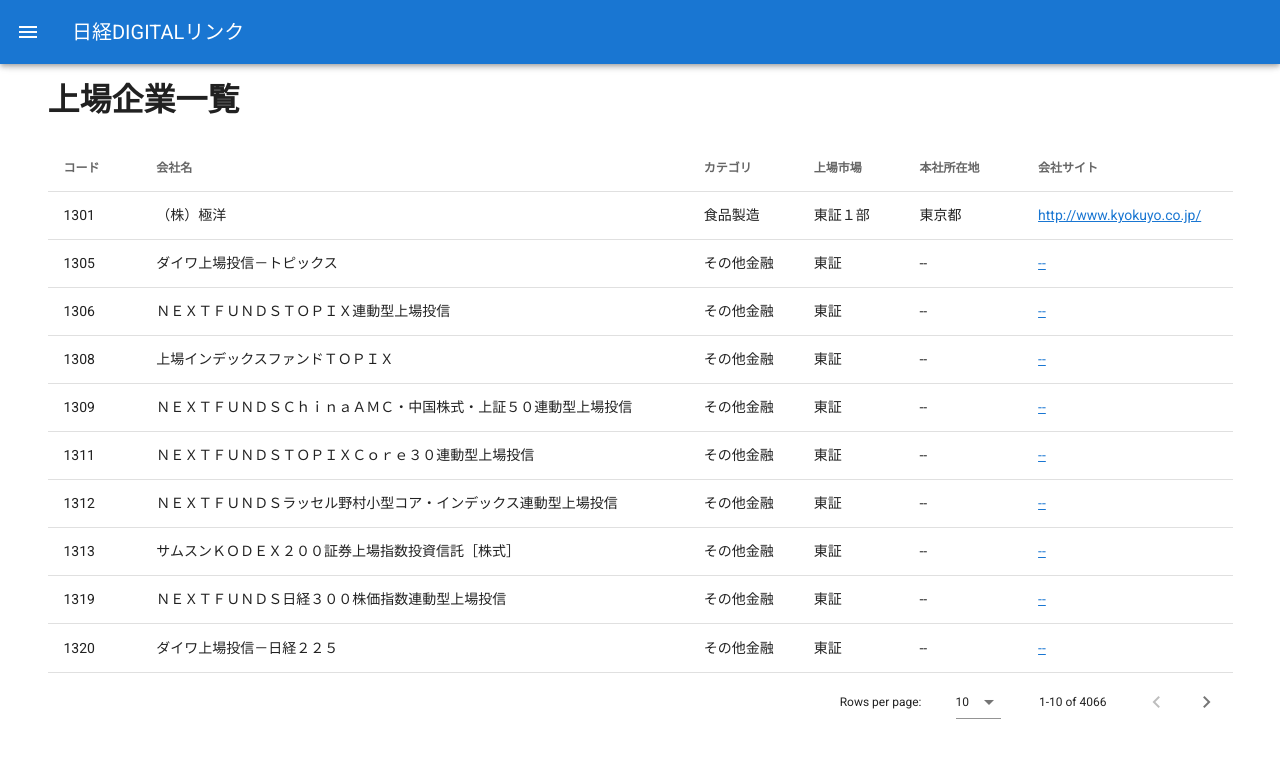
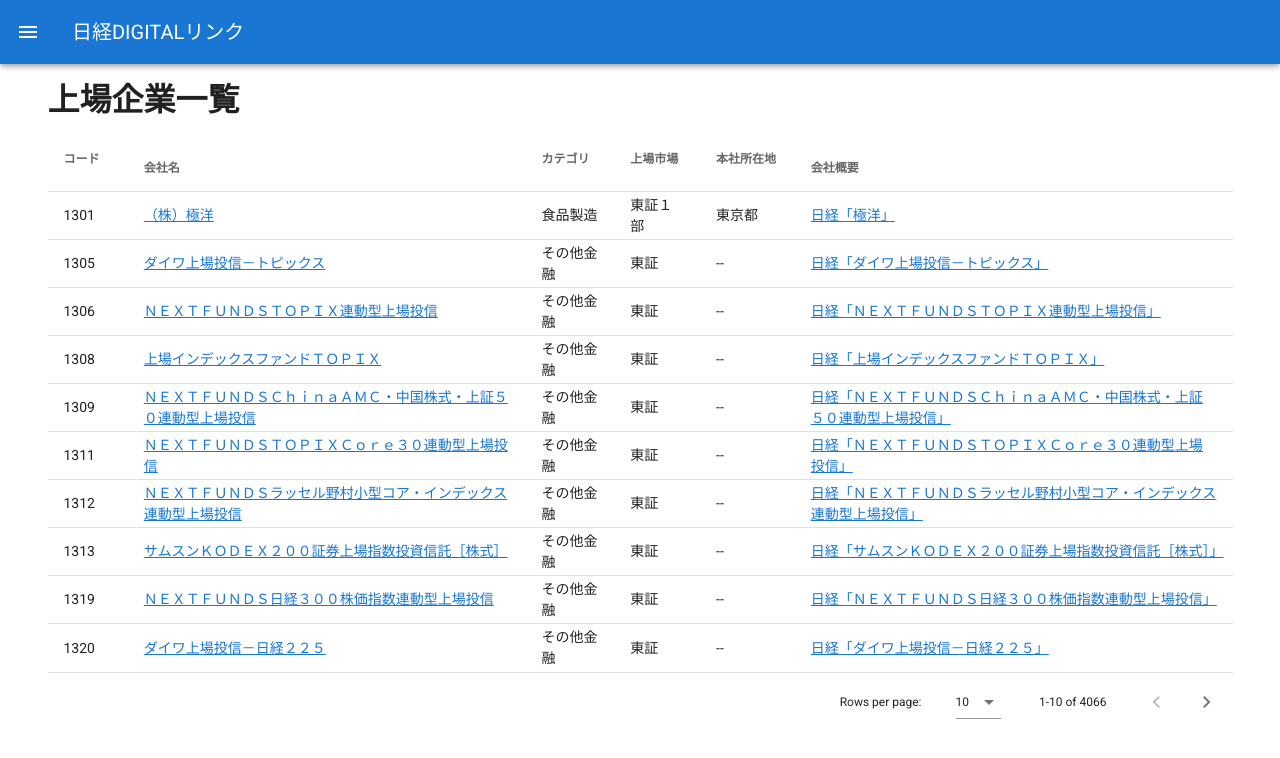
Before and after one commit to sgtao/NikkeiDigital_links, a Vue app: page /companylist in a window 1280 px wide. Shown: the top 758 px of the page. Built offline with nearby package versions, Linux system fonts and the light colour scheme.

Commit message:
update Companylist for add NikkeiDigital links

```diff
--- a/src/App.vue
+++ b/src/App.vue
@@ -19,6 +19,12 @@
   </v-app>
 </template>
 
+<style lang="scss">
+#app {
+
+}
+</style>
+
 <script>
 import SideNav from './components/SideNav'
 import { mapActions } from 'vuex'
--- a/src/views/Companylist.vue
+++ b/src/views/Companylist.vue
@@ -10,8 +10,11 @@
           // v-slot内でatagを入れる
           // refer : https://ssrv.net/tech/vue-vuetify-v-data-table-link/
           <!-- <template v-slot:items="props"> -->
-          <template v-slot:[`item.company_url`]="{item}">
-            <td class="text-xs-left"><a :href="item.company_url" target="_blank">  {{item.company_url }}</a></td>
+          <template v-slot:[`item.seisiki_name`]="{item}" >
+            <td class="text-xs-left"><a :href="item.company_url" target="_blank">  {{item.seisiki_name }}</a></td>
+          </template>
+          <template v-slot:[`item.name`]="{item}">
+            <td class="text-xs-left"><a :href="'https://www.nikkei.com/nkd/company/gaiyo/?scode=' + item.code" target="_blank">  {{"日経「" + item.name +"」"}}</a></td>
           </template>
         </v-data-table>
       </v-flex>
@@ -33,7 +36,8 @@
         { text: 'カテゴリ', value: 'category' },
         { text: '上場市場', value: 'stock_market' },
         { text: '本社所在地', value: 'head_prefecture' },
-        { text: '会社サイト', value: 'company_url' },
+        { text: '会社概要', value: 'name' },
+        // { text: '会社サイト', value: 'company_url' },
       ],
       Companylist: loadfile.list
     }
```
Also changed, not shown: 7 other files (tests, documents, lock files or other folders).
